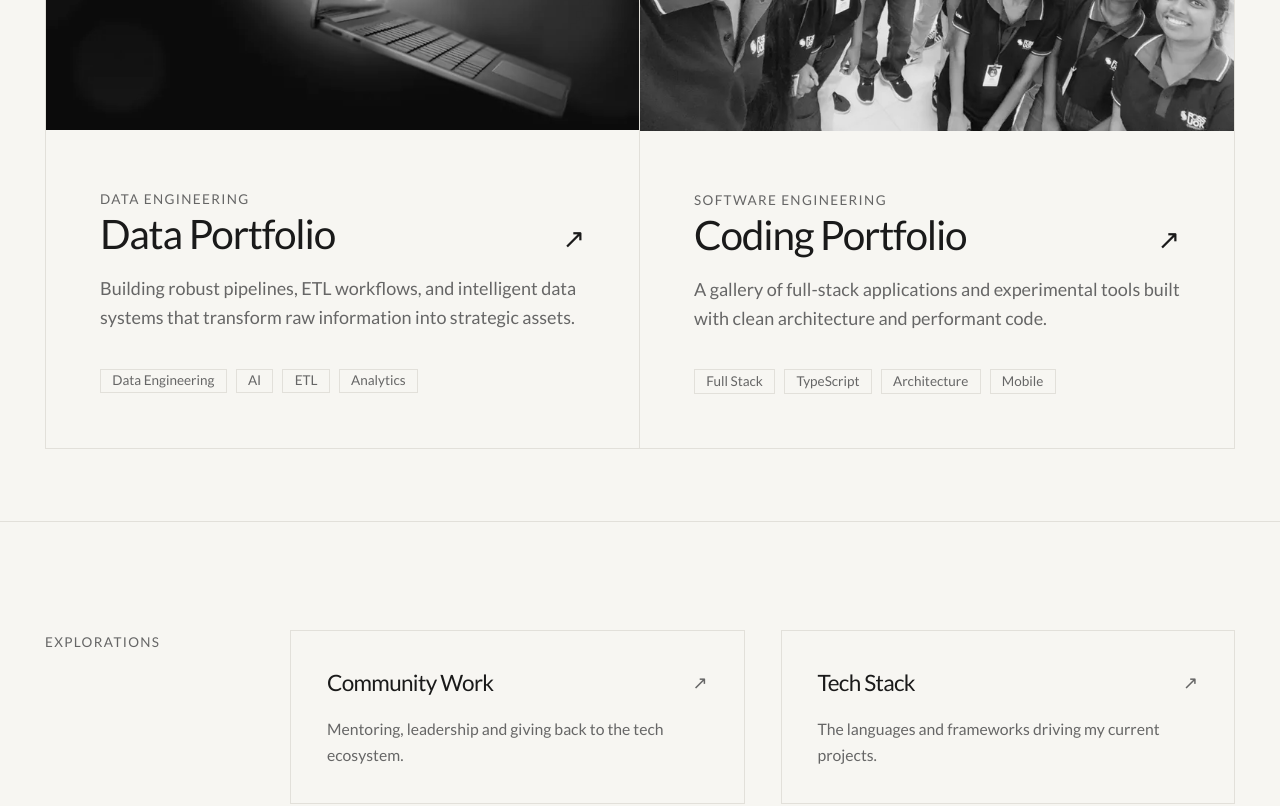
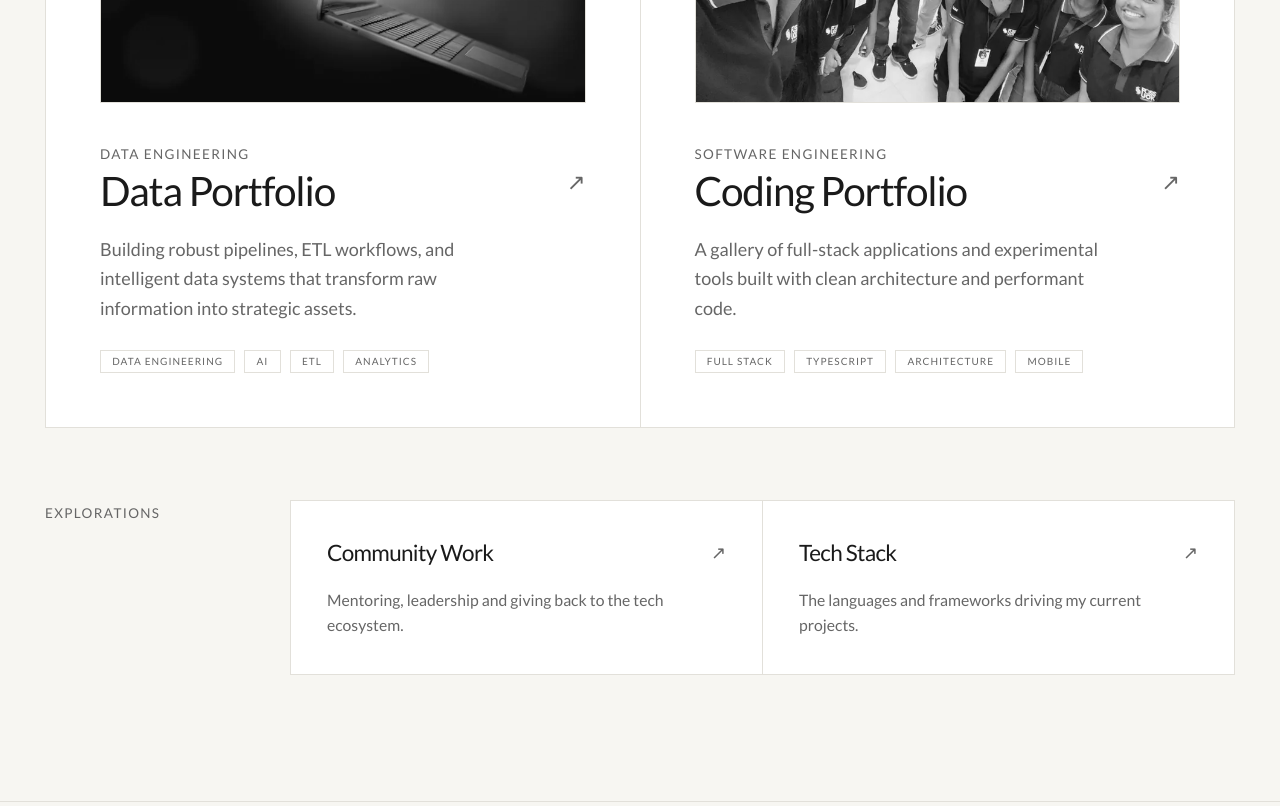
Before and after one commit to ImeshaDilshani/portfolio, a Next.js app: page /myworks in a window 1280 px wide. Shown: the part 800-1606 px from the top of the page. Built offline with nearby package versions, Linux system fonts and the light colour scheme; a web font is replaced by a local one.

Commit message:
updated project sectins with removing all animations

```diff
--- a/app/about/ai-research/page.tsx
+++ b/app/about/ai-research/page.tsx
@@ -34,8 +34,6 @@ export default function AIResearchPage() {
                 { label: "Work Experience", href: "/about/work-experience" },
                 { label: "My Research", href: "/about/ai-research" },
                 { label: "Presentations", href: "/about/presentations" },
-                { label: "Data Portfolio", href: "/about/data-portfolio" },
-                { label: "Coding Portfolio", href: "/about/coding-portfolio" },
                 { label: "MOOCs", href: "/about/moocs" },
                 { label: "Undergraduate Papers", href: "/about/undergraduate-papers" },
               ].map((item) => {
--- a/app/about/moocs/page.tsx
+++ b/app/about/moocs/page.tsx
@@ -74,8 +74,6 @@ export default function MOOCsPage() {
                 { label: "Work Experience", href: "/about/work-experience" },
                 { label: "My Research", href: "/about/ai-research" },
                 { label: "Presentations", href: "/about/presentations" },
-                { label: "Data Portfolio", href: "/about/data-portfolio" },
-                { label: "Coding Portfolio", href: "/about/coding-portfolio" },
                 { label: "MOOCs", href: "/about/moocs" },
                 { label: "Undergraduate Papers", href: "/about/undergraduate-papers" },
               ].map((item) => {
--- a/app/about/page.tsx
+++ b/app/about/page.tsx
@@ -33,8 +33,6 @@ export default function AboutPage() {
                 { label: "Work Experience", href: "/about/work-experience" },
                 { label: "My Research", href: "/about/ai-research" },
                 { label: "Presentations", href: "/about/presentations" },
-                { label: "Data Portfolio", href: "/about/data-portfolio" },
-                { label: "Coding Portfolio", href: "/about/coding-portfolio" },
                 { label: "MOOCs", href: "/about/moocs" },
                 { label: "Undergraduate Papers", href: "/about/undergraduate-papers" },
               ].map((item) => (
--- a/app/about/presentations/page.tsx
+++ b/app/about/presentations/page.tsx
@@ -67,8 +67,6 @@ export default function PresentationsPage() {
                 { label: "Work Experience", href: "/about/work-experience" },
                 { label: "My Research", href: "/about/ai-research" },
                 { label: "Presentations", href: "/about/presentations" },
-                { label: "Data Portfolio", href: "/about/data-portfolio" },
-                { label: "Coding Portfolio", href: "/about/coding-portfolio" },
                 { label: "MOOCs", href: "/about/moocs" },
                 { label: "Undergraduate Papers", href: "/about/undergraduate-papers" },
               ].map((item) => {
--- a/app/about/undergraduate-papers/page.tsx
+++ b/app/about/undergraduate-papers/page.tsx
@@ -46,8 +46,6 @@ export default function UndergraduatePapersPage() {
                 { label: "Work Experience", href: "/about/work-experience" },
                 { label: "My Research", href: "/about/ai-research" },
                 { label: "Presentations", href: "/about/presentations" },
-                { label: "Data Portfolio", href: "/about/data-portfolio" },
-                { label: "Coding Portfolio", href: "/about/coding-portfolio" },
                 { label: "MOOCs", href: "/about/moocs" },
                 { label: "Undergraduate Papers", href: "/about/undergraduate-papers" },
               ].map((item) => {
--- a/app/about/work-experience/page.tsx
+++ b/app/about/work-experience/page.tsx
@@ -34,8 +34,6 @@ export default function WorkExperiencePage() {
                 { label: "Work Experience", href: "/about/work-experience" },
                 { label: "My Research", href: "/about/ai-research" },
                 { label: "Presentations", href: "/about/presentations" },
-                { label: "Data Portfolio", href: "/about/data-portfolio" },
-                { label: "Coding Portfolio", href: "/about/coding-portfolio" },
                 { label: "MOOCs", href: "/about/moocs" },
                 { label: "Undergraduate Papers", href: "/about/undergraduate-papers" },
               ].map((item) => {
--- a/app/myworks/page.tsx
+++ b/app/myworks/page.tsx
@@ -8,7 +8,7 @@ const projects = [
     desc: "Building robust pipelines, ETL workflows, and intelligent data systems that transform raw information into strategic assets.",
     tags: ["Data Engineering", "AI", "ETL", "Analytics"],
     img: "/PL1.webp",
-    href: "/about/data-portfolio",
+    href: "/myworks/data-portfolio",
   },
   {
     label: "SOFTWARE ENGINEERING",
@@ -16,7 +16,7 @@ const projects = [
     desc: "A gallery of full-stack applications and experimental tools built with clean architecture and performant code.",
     tags: ["Full Stack", "TypeScript", "Architecture", "Mobile"],
     img: "/CW1.webp",
-    href: "/about/coding-portfolio",
+    href: "/myworks/coding-portfolio",
   }
 ];
 
@@ -35,7 +35,7 @@ export default function MyWorksPage() {
               <h1 className="text-4xl md:text-5xl text-[var(--foreground)]">
                 Two Worlds, <span className="text-[var(--muted-foreground)]">Integrated.</span>
               </h1>
-              <p className="text-[var(--muted-foreground)] leading-relaxed">
+              <p className="text-[var(--muted-foreground)] leading-relaxed text-base">
                 My work exists at the intersection of data-driven intelligence and robust software engineering. Explore the specific portfolios below.
               </p>
             </div>
@@ -43,44 +43,42 @@ export default function MyWorksPage() {
         </div>
       </section>
 
-      {/* ── GATEWAY ────────────────────────────────────────── */}
-      <section className="border-b border-[var(--border)]">
-        <div className="max-w-7xl mx-auto px-6 md:px-10 py-12 md:py-16">
-          <div className="grid grid-cols-1 md:grid-cols-2 gap-0 border border-[var(--border)] group">
+      {/* ── GATEWAY (Creative Lab Style) ────────────────────── */}
+      <section className="max-w-7xl mx-auto px-6 md:px-10 py-12 md:py-16">
+        <div className="grid grid-cols-1 md:grid-cols-2 border-t border-l border-[var(--border)] overflow-hidden">
           {projects.map((project, i) => (
             <Link
               key={i}
               href={project.href}
-                className={`relative group/item overflow-hidden flex flex-col ${i === 0 ? "border-b md:border-b-0 md:border-r" : ""} border-[var(--border)]`}
+              className="group border-r border-b border-[var(--border)] bg-[var(--card)] hover:bg-[var(--muted)]/50 transition-colors p-8 md:p-12 flex flex-col space-y-8"
             >
-                {/* Visual */}
-                <div className="relative aspect-[16/9] md:aspect-[4/3] overflow-hidden bg-[var(--muted)]">
+              {/* Boxed Visual */}
+              <div className="relative aspect-[4/3] overflow-hidden border border-[var(--border)] bg-[var(--muted)]">
                 <Image
                   src={project.img}
                   alt={project.title}
                   fill
-                    className="object-cover grayscale transition-all duration-700 group-hover/item:grayscale-0 group-hover/item:scale-105"
+                  className="object-cover grayscale group-hover:grayscale-0 transition-opacity duration-500"
                 />
-                  <div className="absolute inset-0 bg-black/5 opacity-40 group-hover/item:opacity-0 transition-opacity" />
               </div>
 
               {/* Info */}
-                <div className="p-8 md:p-12 space-y-4 bg-[var(--background)] transition-colors group-hover/item:bg-[var(--muted)]/30 flex-1">
+              <div className="space-y-4 flex-1">
                 <span className="text-xs font-medium tracking-widest uppercase text-[var(--muted-foreground)]">
                   {project.label}
                 </span>
-                  <div className="flex items-end justify-between">
-                    <h2 className="text-3xl md:text-4xl text-[var(--foreground)]">{project.title}</h2>
-                    <span className="text-2xl transition-transform duration-300 group-hover/item:translate-x-2">↗</span>
+                <div className="flex items-start justify-between">
+                  <h2 className="text-3xl md:text-4xl text-[var(--foreground)] leading-tight">{project.title}</h2>
+                  <span className="text-xl text-[var(--muted-foreground)] group-hover:text-[var(--foreground)] transition-colors">↗</span>
                 </div>
-                  <p className="text-[var(--muted-foreground)] leading-relaxed max-w-md">
+                <p className="text-[var(--muted-foreground)] leading-relaxed max-w-sm">
                   {project.desc}
                 </p>
-                  <div className="flex flex-wrap gap-2 pt-4">
+                <div className="flex flex-wrap gap-2 pt-2">
                   {project.tags.map((tag) => (
                     <span
                       key={tag}
-                        className="px-2.5 py-0.5 text-xs border border-[var(--border)] text-[var(--muted-foreground)]"
+                      className="px-2.5 py-0.5 text-[10px] font-medium tracking-widest uppercase border border-[var(--border)] text-[var(--muted-foreground)]"
                     >
                       {tag}
                     </span>
@@ -90,16 +88,15 @@ export default function MyWorksPage() {
             </Link>
           ))}
         </div>
-        </div>
       </section>
 
       {/* ── EXPLORATIONS ─────────────────────────────────── */}
-      <section className="max-w-7xl mx-auto px-6 md:px-10 py-16 md:py-24">
+      <section className="max-w-7xl mx-auto px-6 md:px-10 pb-20 md:pb-28">
         <div className="grid grid-cols-1 lg:grid-cols-[200px_1fr] gap-10">
           <p className="text-xs font-medium tracking-widest uppercase text-[var(--muted-foreground)] pt-1">
             Explorations
           </p>
-          <div className="grid grid-cols-1 sm:grid-cols-2 gap-8">
+          <div className="grid grid-cols-1 sm:grid-cols-2 gap-0 border-t border-l border-[var(--border)]">
             {[
               {
                 title: "Community Work",
@@ -115,13 +112,13 @@ export default function MyWorksPage() {
               <Link
                 key={item.href}
                 href={item.href}
-                className="group p-8 border border-[var(--border)] hover:bg-[var(--muted)]/30 transition-all duration-300"
+                className="group p-8 border-r border-b border-[var(--border)] bg-[var(--card)] hover:bg-[var(--muted)]/50 transition-colors"
               >
                 <div className="flex justify-between items-start mb-4">
                   <h3 className="text-xl text-[var(--foreground)]">{item.title}</h3>
                   <span className="text-[var(--muted-foreground)] group-hover:text-[var(--foreground)] transition-colors">↗</span>
                 </div>
-                <p className="text-sm text-[var(--muted-foreground)] leading-relaxed max-w-xs">
+                <p className="text-sm text-[var(--muted-foreground)] leading-relaxed">
                   {item.desc}
                 </p>
               </Link>
```
Also changed, not shown: app/myworks/coding-portfolio/page.tsx (renamed from app/about/coding-portfolio/page.tsx, +5 -10 lines), app/myworks/data-portfolio/page.tsx (renamed from app/about/data-portfolio/page.tsx, +6 -11 lines). Lines whose indentation alone changed are shown as unchanged.
